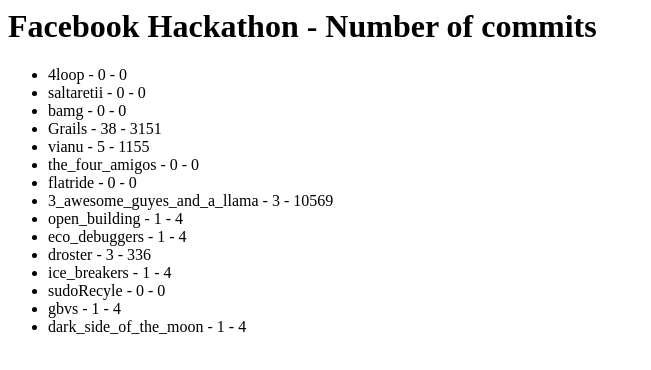
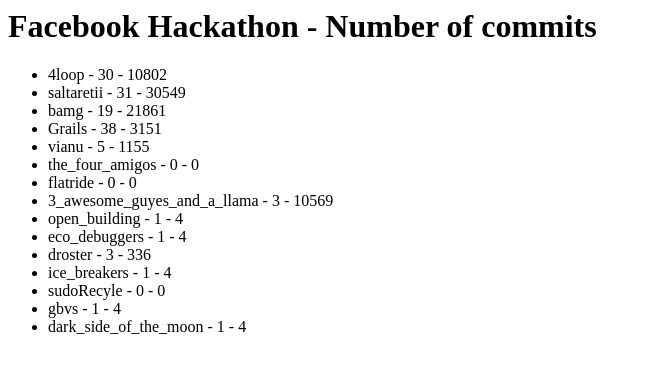
Before and after one commit to palcu/github_repo_ranking, a plain HTML site: page index.html in a window 1280 px wide. Shown: the whole page, without its empty margins (0-651 px from the left). Drawn offline with Linux system fonts and the light colour scheme.

Commit message:
change ranking

```diff
--- a/index.html
+++ b/index.html
@@ -1 +1 @@
-<html><body><h1>Facebook Hackathon - Number of commits</h1><ul><li>4loop - 0 - 0</li><li>saltaretii - 0 - 0</li><li>bamg - 0 - 0</li><li>Grails - 38 - 3151</li><li>vianu - 5 - 1155</li><li>the_four_amigos - 0 - 0</li><li>flatride - 0 - 0</li><li>3_awesome_guyes_and_a_llama - 3 - 10569</li><li>open_building - 1 - 4</li><li>eco_debuggers - 1 - 4</li><li>droster - 3 - 336</li><li>ice_breakers - 1 - 4</li><li>sudoRecyle - 0 - 0</li><li>gbvs - 1 - 4</li><li>dark_side_of_the_moon - 1 - 4</li></ul></body></html>
+<html><body><h1>Facebook Hackathon - Number of commits</h1><ul><li>4loop - 30 - 10802</li><li>saltaretii - 31 - 30549</li><li>bamg - 19 - 21861</li><li>Grails - 38 - 3151</li><li>vianu - 5 - 1155</li><li>the_four_amigos - 0 - 0</li><li>flatride - 0 - 0</li><li>3_awesome_guyes_and_a_llama - 3 - 10569</li><li>open_building - 1 - 4</li><li>eco_debuggers - 1 - 4</li><li>droster - 3 - 336</li><li>ice_breakers - 1 - 4</li><li>sudoRecyle - 0 - 0</li><li>gbvs - 1 - 4</li><li>dark_side_of_the_moon - 1 - 4</li></ul></body></html>
```
